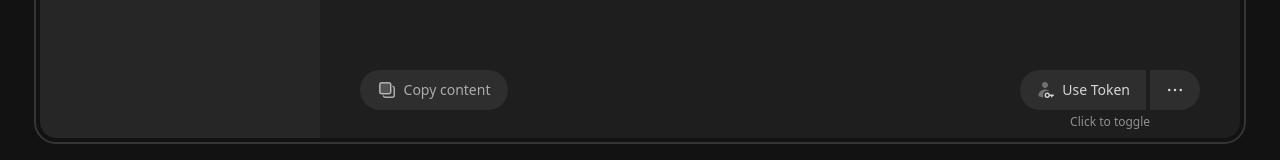
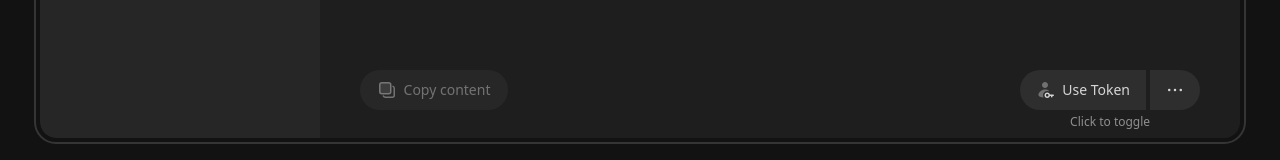
Before and after one commit to kartikk-k/repochat, a Next.js app: page / in a window 1280 px wide. Shown: the part 587-747 px from the top of the page. Built offline with nearby package versions, Linux system fonts and the light colour scheme.

Commit message:
add: toast

```diff
--- a/package.json
+++ b/package.json
@@ -15,12 +15,14 @@
         "@radix-ui/react-slot": "^1.2.0",
         "class-variance-authority": "^0.7.1",
         "clsx": "^2.1.1",
+        "framer-motion": "^12.10.0",
         "hono": "^4.7.8",
         "lucide-react": "^0.503.0",
         "next": "15.3.1",
         "next-themes": "^0.4.6",
         "react": "^19.0.0",
         "react-dom": "^19.0.0",
+        "sonner": "^2.0.3",
         "tailwind-merge": "^3.2.0",
         "zustand": "^5.0.3"
     },
--- a/src/app/page.tsx
+++ b/src/app/page.tsx
@@ -6,6 +6,7 @@ import { SelectedFiles } from '@/components/SelectedFiles'
 import getFolderStructure from '@/helpers/GetFolderStructure'
 import { useStore } from '@/store/useStore'
 import React, { useEffect, useState } from 'react'
+import { Toaster, toast } from 'sonner'
 
 
 function page() {
@@ -102,7 +103,7 @@ function page() {
   }
 
   const handleUseToken = () => {
-    if(!githubToken){
+    if (!githubToken) {
       setIsDialogOpen(true)
     } else {
       setUseAuthToken(!useAuthToken)
@@ -110,6 +111,7 @@ function page() {
   }
 
   const handleCopyContent = () => {
+    if(!selectedItems.length) return
     const tree = getFolderStructure()
 
     // all the selected files content
@@ -139,6 +141,15 @@ ${filesContent}
 `
     // copy to clipboard
     navigator.clipboard.writeText(finalContent)
+    toast.custom((t) => (
+      <div className={`${t} flex flex-col bg-[#31392f] text-[#A6EBA1] font-medium rounded-xl px-4 justify-center h-[64px] min-w-[250px] outline outline-[#A6EBA1]/20 outline-offset-4`}>
+        <p>Propmt copied</p>
+        <p className='text-sm opacity-70'>Copied to clipboard, paste it in your favorite app</p>
+      </div>
+    ), {
+      duration: 3000,
+      position: 'top-right',
+    })
   }
 
   return (
@@ -212,7 +223,8 @@ ${filesContent}
             <div>
               <button
                 onClick={handleCopyContent}
-                className={` text-white/60 bg-[#2e2e2e] rounded-full h-10 w-[148px] font-medium text-sm flex items-center justify-center gap-2 transition-all duration-300`}
+                disabled={!selectedItems.length}
+                className={` text-white/60 disabled:opacity-60 bg-[#2e2e2e] rounded-full h-10 w-[148px] font-medium text-sm flex items-center justify-center gap-2 transition-all duration-300`}
               >
                 {fetchingContent ? (
                   <svg className="animate-spin h-5 w-5" viewBox="0 0 24 24">
@@ -261,6 +273,7 @@ ${filesContent}
 
         </div> */}
 
+        <Toaster />
       </div>
     </div>
   )
```
Also changed, not shown: 2 other files (tests, documents, lock files or other folders). Lines whose indentation alone changed are shown as unchanged.
